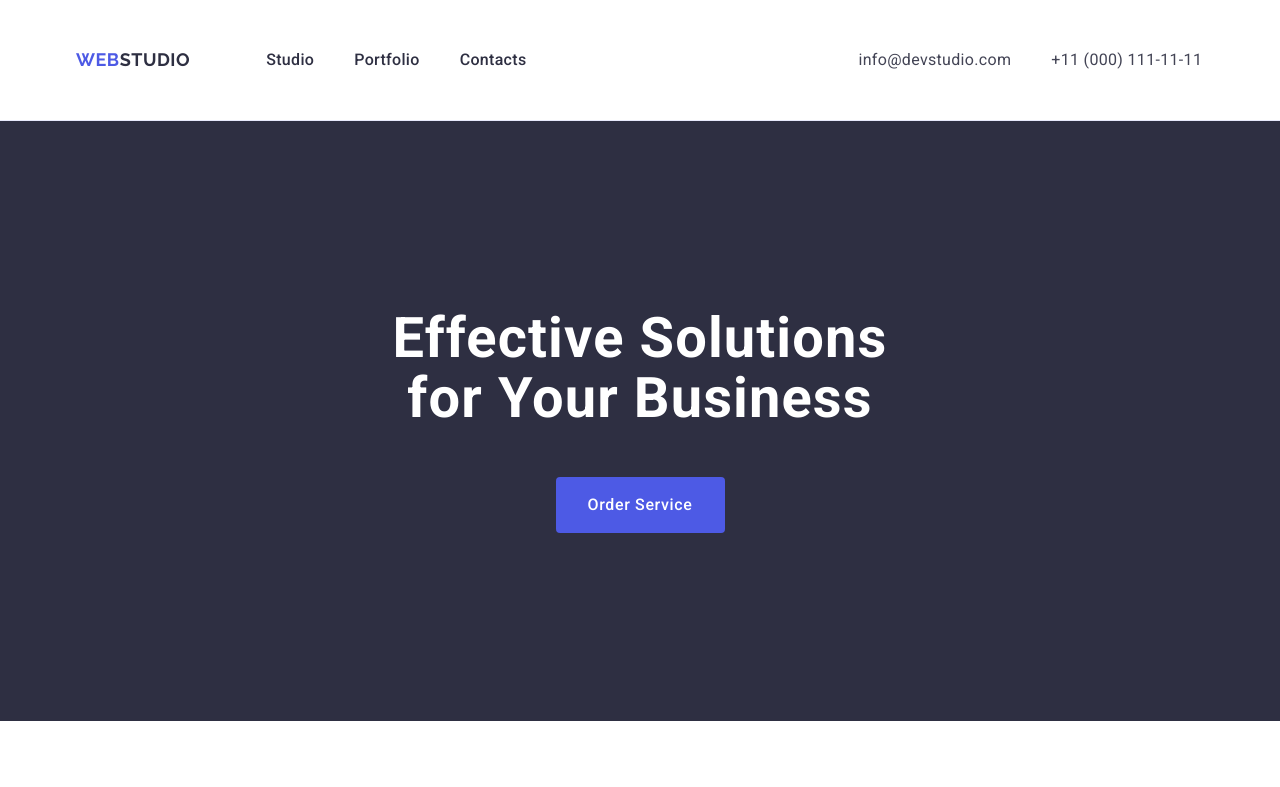
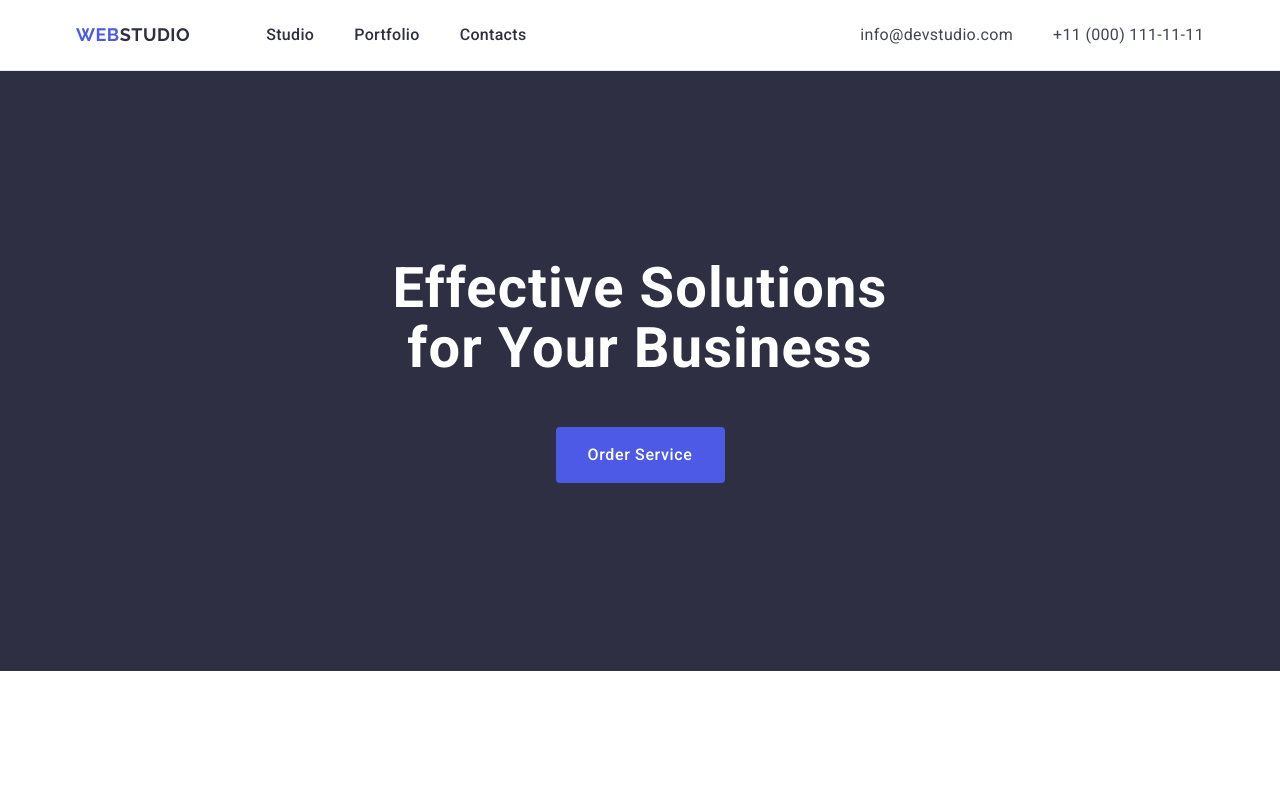
Before and after one commit to robertbabych/goit-markup-hw-03, a plain HTML site: page index.html in a window 1280 px wide. Shown: the top 787 px of the page. Drawn offline with nearby package versions, Linux system fonts and the light colour scheme.

Commit message:
Update styles.css

```diff
--- a/css/styles.css
+++ b/css/styles.css
@@ -52,13 +52,11 @@ body ul {
 }
 /*============= HEADER ============*/
 .header {
-  padding-top: 24px;
-  padding-bottom: 24px;
   border-bottom: 1px solid #e7e9fc;
 }
 .header-container {
   display: flex;
-  gap: 332px;
+  align-items: center;
 }
 
 .header-logo {
@@ -101,7 +99,9 @@ body ul {
   color: #2e2f42;
   padding: 24px 0;
 }
-
+.header-soc {
+  margin-left: auto;
+}
 .header-menu-link:hover,
 .header-menu-link:focus {
   color: #404bbf;
@@ -109,7 +109,6 @@ body ul {
 .header-soc-menu {
   display: flex;
   gap: 40px;
-  padding: 24px 0;
 }
 .header-soc-link {
   font-weight: 400;
@@ -249,7 +248,6 @@ body ul {
   margin-bottom: 8px;
 }
 .team-item-text {
-  padding-bottom: 32px;
 }
 /*============= PORTFOLIO ==================*/
 .portfolio {
@@ -292,10 +290,8 @@ body ul {
   letter-spacing: 0.02em;
   color: #2e2f42;
   margin-bottom: 8px;
-  padding-left: 16px;
 }
 .portfolio-item-text {
-  padding-left: 16px;
 }
 /*============== FOOTER =================*/
 .footer {
```
